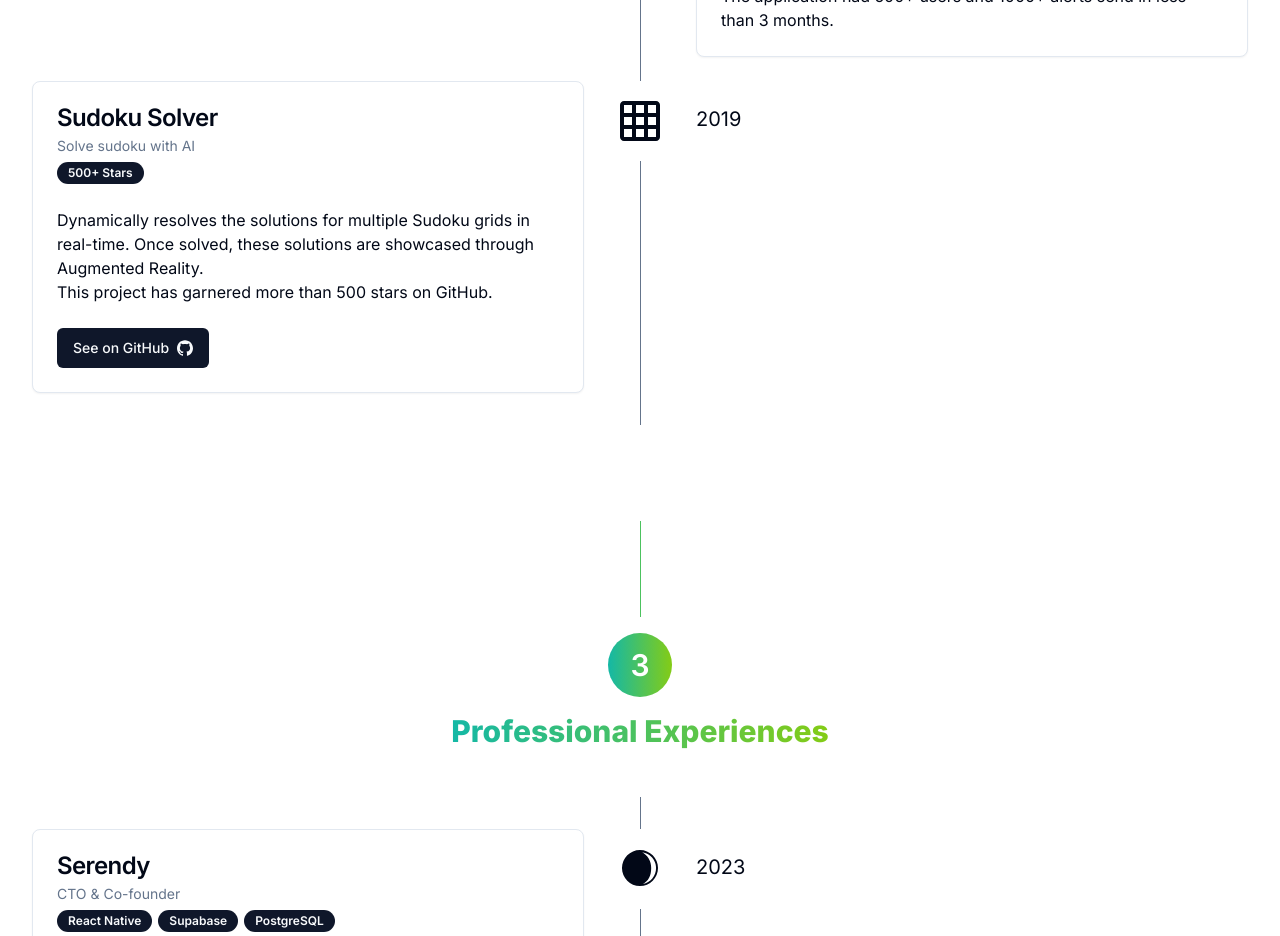
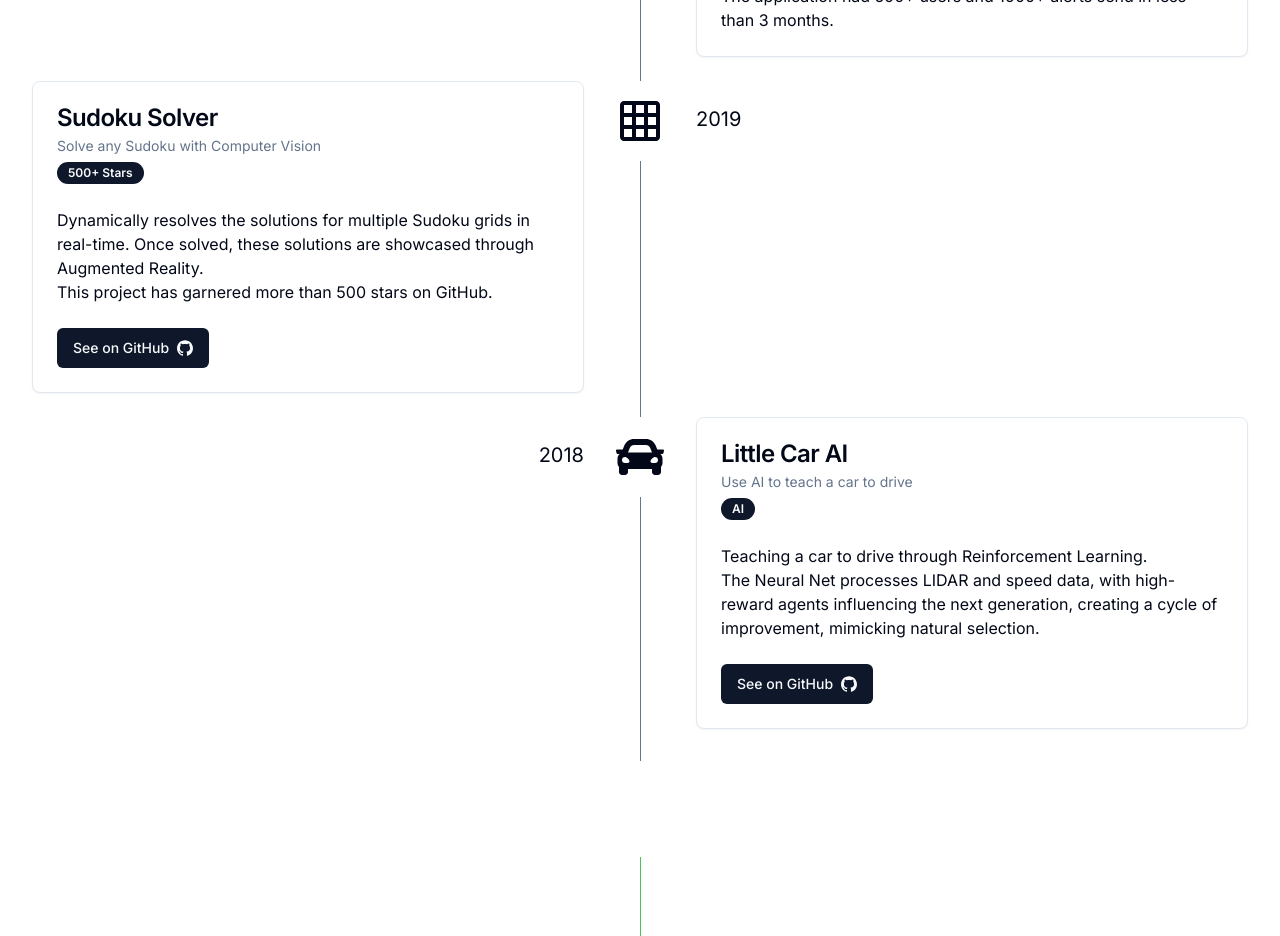
Before and after one commit to remi2257/portfolio-remi-lux, a Next.js app: page / in a window 1280 px wide. Shown: the part 2480-3416 px from the top of the page. Built offline with nearby package versions, Linux system fonts and the light colour scheme; no server answers.

Commit message:
Add little-car-ai to project

```diff
--- a/app/ProfessionalExperiences.tsx
+++ b/app/ProfessionalExperiences.tsx
@@ -33,7 +33,6 @@ const experienceList: TimelineElement[] = [
     Icon: WiMoonAltWaxingCrescent1,
     date: "2023",
   },
-
   {
     title: "Milleis Private Bank",
     subtitle: "Front-end Developer",
--- a/app/Projects.tsx
+++ b/app/Projects.tsx
@@ -1,4 +1,5 @@
 import Link from "next/link";
+import { FaCar } from "react-icons/fa";
 import { MdGridOn } from "react-icons/md";
 import { SiGithub } from "react-icons/si";
 import { TbPhotoAi, TbTrain } from "react-icons/tb";
@@ -28,7 +29,6 @@ const projectList: TimelineElement[] = [
     Icon: TbPhotoAi,
     date: "2023",
   },
-
   {
     title: "TGV Max Extra",
     subtitle: "Angular, Firebase, Stripe",
@@ -41,7 +41,7 @@ const projectList: TimelineElement[] = [
   },
   {
     title: "Sudoku Solver",
-    subtitle: "Solve sudoku with AI",
+    subtitle: "Solve any Sudoku with Computer Vision",
     badges: ["500+ Stars"],
     description: `Dynamically resolves the solutions for multiple Sudoku grids in real-time. Once solved, these solutions are showcased through Augmented Reality.
       This project has garnered more than 500 stars on GitHub.`,
@@ -52,6 +52,26 @@ const projectList: TimelineElement[] = [
     footer: (
       <Button asChild>
         <Link href="https://github.com/remi2257/sudoku-solver" target="_blank">
+          See on GitHub
+          <SiGithub className="ml-2 h-4 w-4" />
+        </Link>
+      </Button>
+    ),
+  },
+  {
+    title: "Little Car AI",
+    subtitle: "Use AI to teach a car to drive",
+    badges: ["AI"],
+    description: `Teaching a car to drive through Reinforcement Learning.
+                  The Neural Net processes LIDAR and speed data, with high-reward agents influencing the next generation, creating a cycle of improvement, mimicking natural selection.
+                  `,
+
+    Icon: FaCar,
+    date: "2018",
+
+    footer: (
+      <Button asChild>
+        <Link href="https://github.com/remi2257/little-car-ai" target="_blank">
           See on GitHub
           <SiGithub className="ml-2 h-4 w-4" />
         </Link>
```
